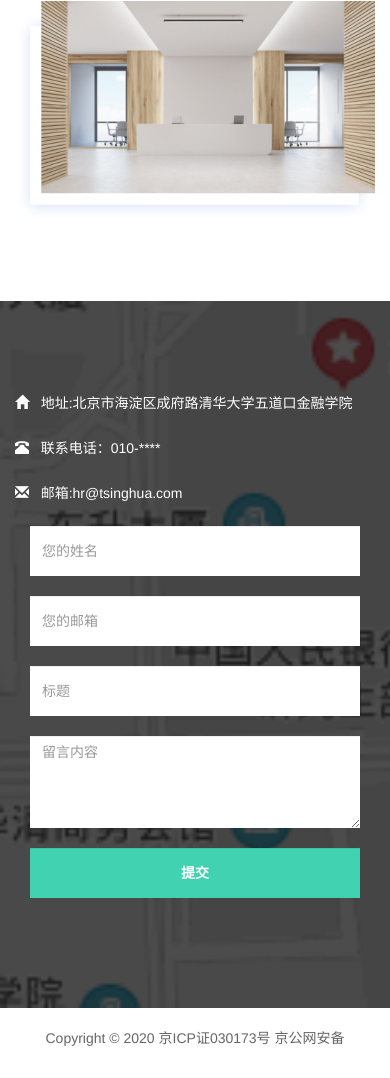
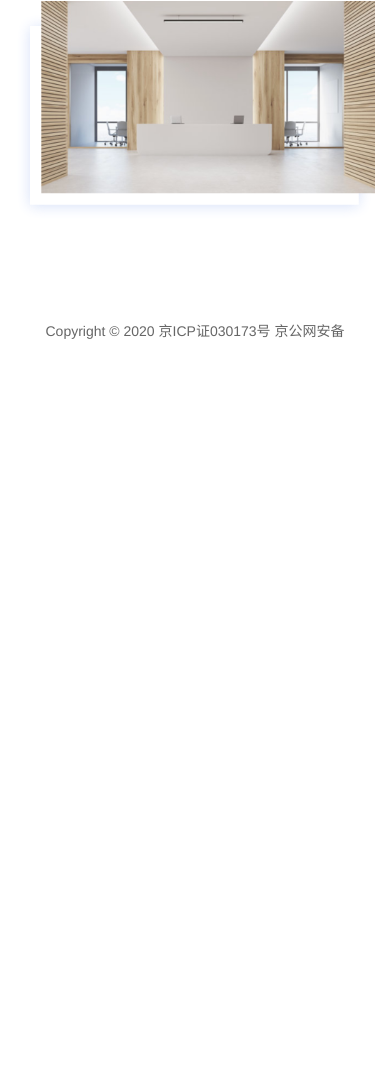
Before and after one commit to zangliguang/officialWeb, a plain HTML site: page index.html in a window 390 px wide. Shown: the part 4401-5479 px from the top of the page. After the commit the page ends 4772 px from the top, so only its background shows below. Drawn offline with nearby package versions, Linux system fonts and the light colour scheme.

Commit message:
hide contact

```diff
--- a/index.html
+++ b/index.html
@@ -32,7 +32,7 @@
                 <li><a href="#ai_market">智能营销</a></li>
                 <li><a href="#ai_examine">智能面审</a></li>
                 <li><a href="#app">公司介绍</a></li>
-                <li><a href="#contact">联系我们</a></li>
+                <!--<li><a href="#contact">联系我们</a></li>-->
             </ul>
         </div>
         <!--导航-->
@@ -205,61 +205,61 @@
 </section>
 <!--app-->
 
-<!--contact-->
-<section id="contact">
-    <div class="lvjing">
-        <div class="container">
-            <div class="row">
-                <div class="col-md-6  wow fadeInLeft">
-                    <!--<h2>-->
-                        <!--<span class="glyphicon glyphicon-send"></span>-->
-                        <!--&nbsp;-->
-                        <!--联系普慧-->
-                    <!--</h2>-->
-                    <!--<p>-->
-                       <!--普慧公司是………………-->
-                    <!--</p>-->
-                    <address>
-                        <p>
-                            <span class="glyphicon glyphicon-home"></span>
-                            &nbsp;
-                            地址:北京市海淀区成府路清华大学五道口金融学院
-                        </p>
-                        <p>
-                            <span class="glyphicon glyphicon-phone-alt"></span>
-                            &nbsp;
-                            联系电话：010-****
-                        </p>
-                        <p>
-                            <span class="glyphicon glyphicon-envelope"></span>
-                            &nbsp;
-                            邮箱:hr@tsinghua.com
-                        </p>
-                    </address>
-                </div>
-                <div class="col-md-6  wow fadeInRight">
-                    <form action="#" method="post">
-                        <div class="col-md-6">
-                            <input type="text" class="form-control" placeholder="您的姓名"/>
-                        </div>
-                        <div class="col-md-6">
-                            <input type="email" class="form-control" placeholder="您的邮箱"/>
-                        </div>
-                        <div class="col-md-12">
-                            <input type="text" class="form-control" placeholder="标题"/>
-                        </div>
-                        <div class="col-md-12">
-                            <textarea class="form-control" placeholder="留言内容" rows="4"></textarea>
-                        </div>
-                        <div class="col-md-8">
-                            <input type="submit" class="form-control" value="提交"/>
-                        </div>
-                    </form>
-                </div>
-            </div>
-        </div>
-    </div>
-</section>
+<!--&lt;!&ndash;contact&ndash;&gt;-->
+<!--<section id="contact">-->
+    <!--<div class="lvjing">-->
+        <!--<div class="container">-->
+            <!--<div class="row">-->
+                <!--<div class="col-md-6  wow fadeInLeft">-->
+                    <!--&lt;!&ndash;<h2>&ndash;&gt;-->
+                        <!--&lt;!&ndash;<span class="glyphicon glyphicon-send"></span>&ndash;&gt;-->
+                        <!--&lt;!&ndash;&nbsp;&ndash;&gt;-->
+                        <!--&lt;!&ndash;联系普慧&ndash;&gt;-->
+                    <!--&lt;!&ndash;</h2>&ndash;&gt;-->
+                    <!--&lt;!&ndash;<p>&ndash;&gt;-->
+                       <!--&lt;!&ndash;普慧公司是………………&ndash;&gt;-->
+                    <!--&lt;!&ndash;</p>&ndash;&gt;-->
+                    <!--<address>-->
+                        <!--<p>-->
+                            <!--<span class="glyphicon glyphicon-home"></span>-->
+                            <!--&nbsp;-->
+                            <!--地址:北京市海淀区成府路清华大学五道口金融学院-->
+                        <!--</p>-->
+                        <!--<p>-->
+                            <!--<span class="glyphicon glyphicon-phone-alt"></span>-->
+                            <!--&nbsp;-->
+                            <!--联系电话：010-****-->
+                        <!--</p>-->
+                        <!--<p>-->
+                            <!--<span class="glyphicon glyphicon-envelope"></span>-->
+                            <!--&nbsp;-->
+                            <!--邮箱:hr@tsinghua.com-->
+                        <!--</p>-->
+                    <!--</address>-->
+                <!--</div>-->
+                <!--<div class="col-md-6  wow fadeInRight">-->
+                    <!--<form action="#" method="post">-->
+                        <!--<div class="col-md-6">-->
+                            <!--<input type="text" class="form-control" placeholder="您的姓名"/>-->
+                        <!--</div>-->
+                        <!--<div class="col-md-6">-->
+                            <!--<input type="email" class="form-control" placeholder="您的邮箱"/>-->
+                        <!--</div>-->
+                        <!--<div class="col-md-12">-->
+                            <!--<input type="text" class="form-control" placeholder="标题"/>-->
+                        <!--</div>-->
+                        <!--<div class="col-md-12">-->
+                            <!--<textarea class="form-control" placeholder="留言内容" rows="4"></textarea>-->
+                        <!--</div>-->
+                        <!--<div class="col-md-8">-->
+                            <!--<input type="submit" class="form-control" value="提交"/>-->
+                        <!--</div>-->
+                    <!--</form>-->
+                <!--</div>-->
+            <!--</div>-->
+        <!--</div>-->
+    <!--</div>-->
+<!--</section>-->
 <!--contact-->
 
 <!--footer-->
```
